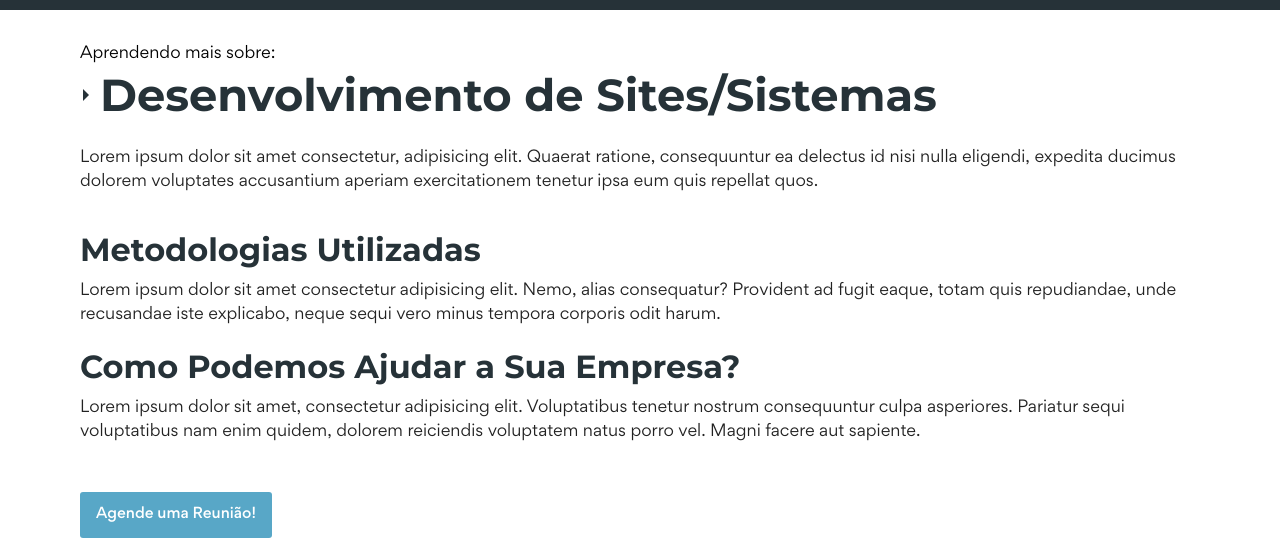
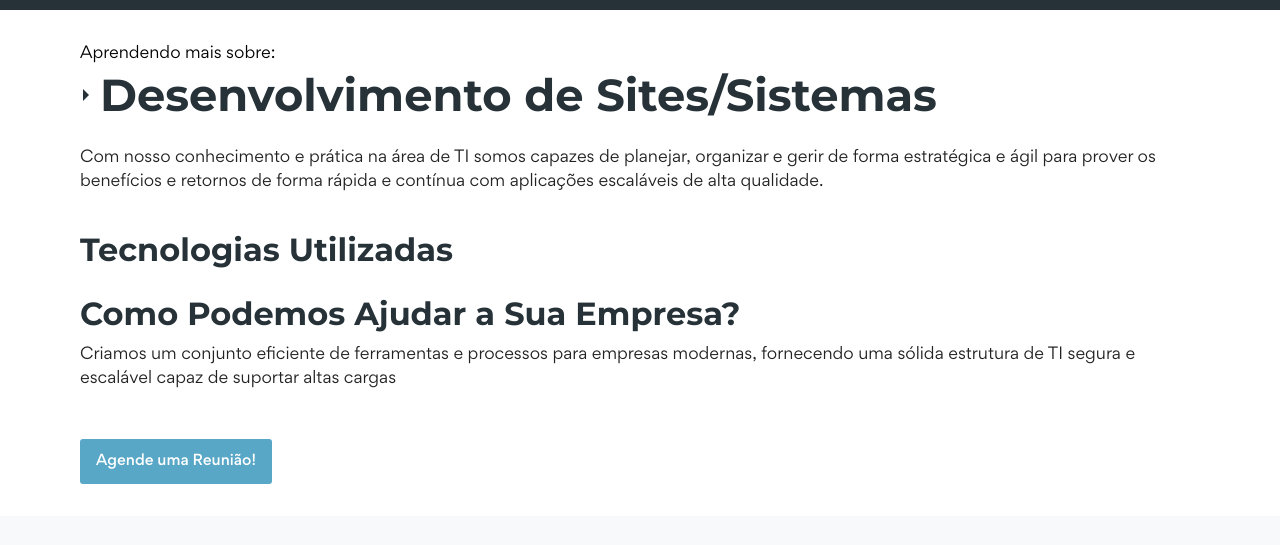
Before and after one commit to animoti/sitesAnimo, a website: page pages/development.html in a window 1280 px wide. Shown: the part 111-656 px from the top of the page. Drawn offline with Linux system fonts and the light colour scheme; files whose address does not match are found by name.

Commit message:
Update Dev Service
up

```diff
--- a/pages/development.html
+++ b/pages/development.html
@@ -88,15 +88,15 @@
         <span>Aprendendo mais sobre:</span>
         <div class="info-container">
           <h1>Desenvolvimento de Sites/Sistemas</h1>
-          <p>Lorem ipsum dolor sit amet consectetur, adipisicing elit. Quaerat ratione, consequuntur ea delectus id nisi nulla eligendi, expedita ducimus dolorem voluptates accusantium aperiam exercitationem tenetur ipsa eum quis repellat quos.</p>
+          <p>Com nosso conhecimento e prática na área de TI somos capazes de planejar, organizar e gerir  de forma estratégica e ágil para prover os benefícios e retornos de forma rápida e contínua com aplicações escaláveis de alta qualidade.</p>
         </div>
         <div class="methodology-container info">
-          <h2>Metodologias Utilizadas</h2>
-          <p>Lorem ipsum dolor sit amet consectetur adipisicing elit. Nemo, alias consequatur? Provident ad fugit eaque, totam quis repudiandae, unde recusandae iste explicabo, neque sequi vero minus tempora corporis odit harum.</p>
+          <h2>Tecnologias Utilizadas</h2>
+          <pOferecemos um serviço distinto com inúmeras tecnologias, seja Web, Software ou Mobile. Integração de sistemas, desenvolvimento de sistemas SaaS (Software as a Service).Nossas principais linguagens sao HTML,CSS,JS,Java,Python com frameworks como Spring,Django,Flask,Bootstrap,SASS,React,Angular e total domínio de banco de dados relacionais.</p>
         </div>
         <div class="help-container info">
           <h2>Como Podemos Ajudar a Sua Empresa?</h2>
-          <p>Lorem ipsum dolor sit amet, consectetur adipisicing elit. Voluptatibus tenetur nostrum consequuntur culpa asperiores. Pariatur sequi voluptatibus nam enim quidem, dolorem reiciendis voluptatem natus porro vel. Magni facere aut sapiente.</p>
+          <p>Criamos um conjunto eficiente de ferramentas e processos para empresas modernas, fornecendo uma sólida estrutura de TI segura e escalável capaz de suportar altas cargas</p>
         </div>
         <div class="button">
           <a href="#">Agende uma Reunião!</a>
```
